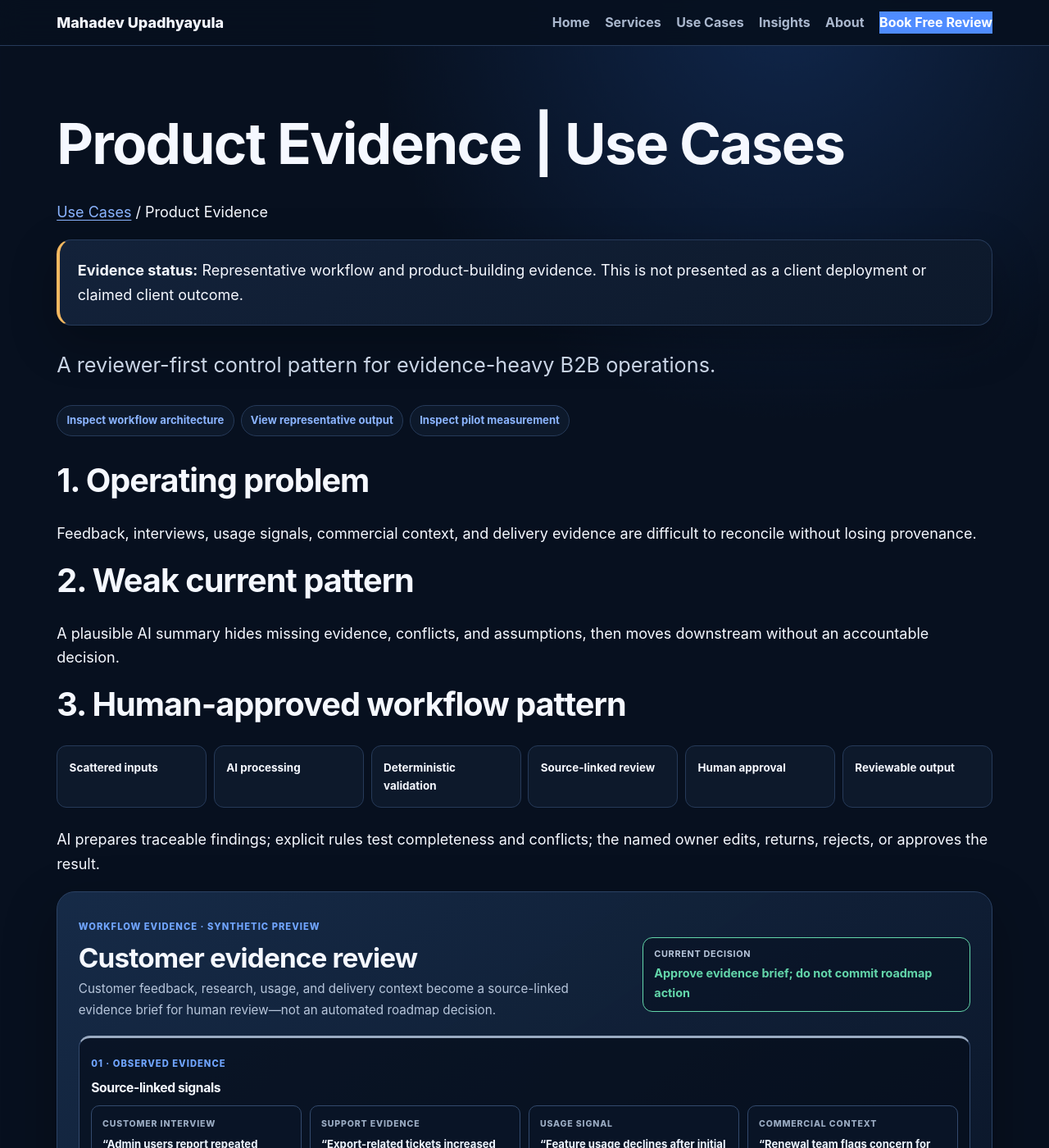
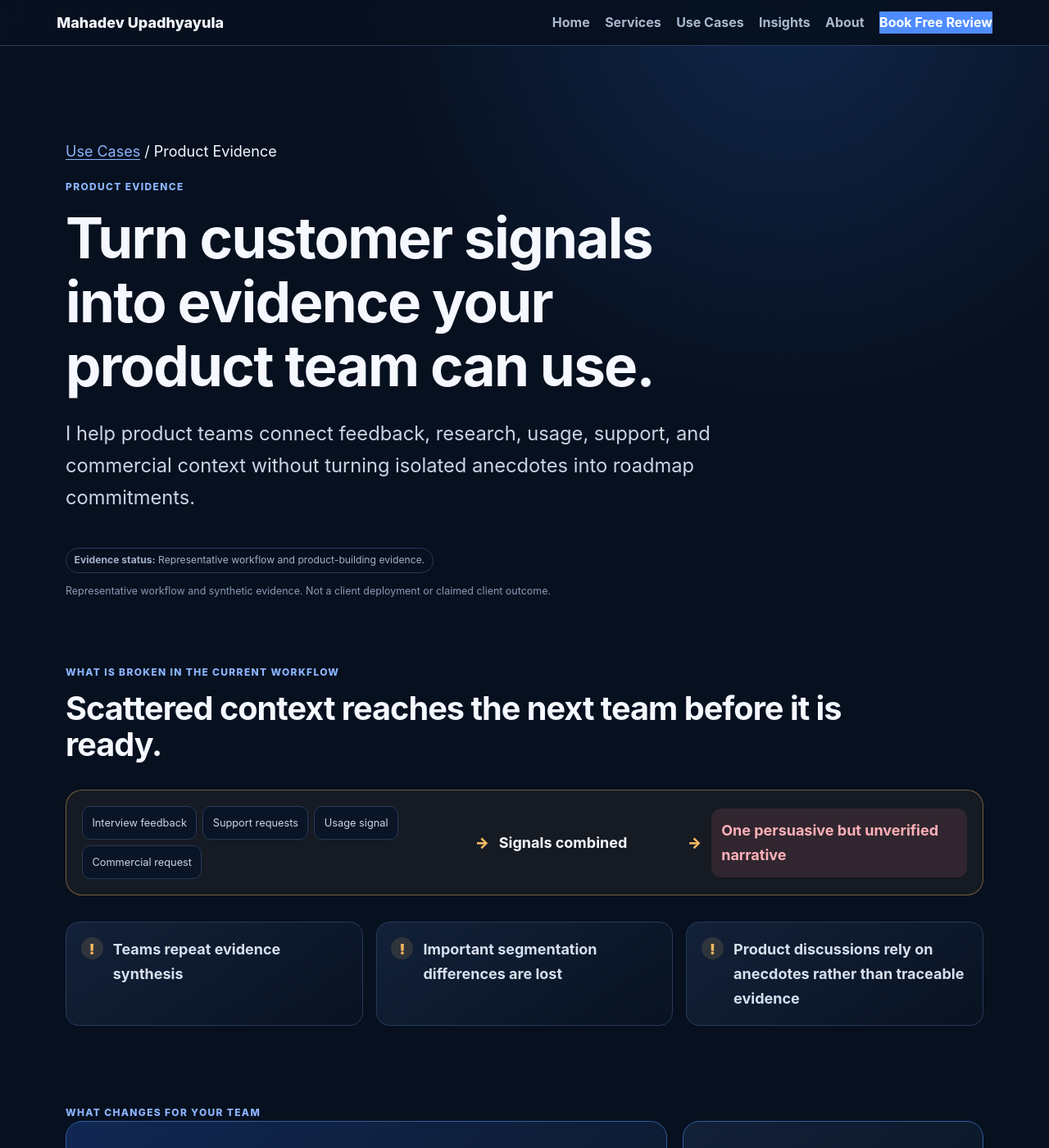
Before and after one commit to mahadevupadhyayula/mahadevupadhyayula.github.io, a Jekyll site: the page built from workflow-evidence/product-evidence.md, in a window 1280 px wide and 1400 px high. Shown: the whole window at 82% size. Built offline with Jekyll 4.4.1, drawn with Linux system fonts in a browser that asks for light colours; some of the changed text lies outside the part shown.

Commit message:
Redesign workflow evidence landing pages

```diff
--- a/_layouts/workflow-proof.html
+++ b/_layouts/workflow-proof.html
@@ -1,19 +1,80 @@
 ---
-layout: page
+layout: default
 ---
-<p class="proof-breadcrumb"><a href="{{ '/workflow-evidence/' | relative_url }}">Use Cases</a> / {{ page.title | split: ' | ' | first }}</p>
-<p class="proof-disclosure"><strong>Evidence status:</strong> {{ page.evidence_status }} This is not presented as a client deployment or claimed client outcome.</p>
-<p class="page-lede">{{ page.lede }}</p>
-<nav class="proof-actions" aria-label="Available proof actions">
-  <a href="#workflow-architecture">Inspect workflow architecture</a>
-  <a href="#controlled-output">View representative output</a>
-  <a href="#pilot-measurement">Inspect pilot measurement</a>
-  {% if page.demo_url %}<a href="{{ page.demo_url | relative_url }}">Open guided synthetic demo</a>{% endif %}
-</nav>
-<section><h2>1. Operating problem</h2><p>{{ page.problem }}</p></section>
-<section><h2>2. Weak current pattern</h2><p>{{ page.weak_pattern }}</p></section>
-<section id="workflow-architecture"><h2>3. Human-approved workflow pattern</h2><div class="workflow-path"><span>Scattered inputs</span><span>AI processing</span><span>Deterministic validation</span><span>Source-linked review</span><span>Human approval</span><span>Reviewable output</span></div><p>{{ page.pattern }}</p></section>
-{% include workflow-evidence-artifact.html %}
-<div class="card-grid two"><section><h2>4. Source / evidence hierarchy</h2><p>{{ page.sources }}</p></section><section><h2>5. Deterministic validation</h2><p>{{ page.validation }}</p></section><section><h2>6. Reviewer decision</h2><p><strong>Operating owner:</strong> {{ page.owner }}</p><p>{{ page.decision }}</p></section><section id="controlled-output"><h2>7. Controlled output</h2><p>{{ page.output }}</p></section></div>
-<section id="pilot-measurement"><h2>8. How a pilot would measure value</h2><dl class="measurement"><dt>Baseline metric</dt><dd>{{ page.baseline }}</dd><dt>Target workflow behavior</dt><dd>{{ page.target }}</dd><dt>Economic hypothesis formula</dt><dd>{{ page.formula }}</dd><dt>Decision rule</dt><dd>{{ page.decision_rule }}</dd></dl><p class="proof-disclosure">This is an evaluation model using buyer-supplied variables, not a forecast or customer result.</p></section>
-<section class="final-cta"><h2>9. Related service: AI Workflow Prototype Sprint</h2><p>Test this pattern with representative inputs, the accountable reviewer, and an honest operating baseline before operational integration.</p><a class="button-link button-primary" href="{{ '/start-a-workflow-audit/' | relative_url }}">Book Free Review</a><a class="button-link button-secondary" href="{{ '/workflow-evidence/' | relative_url }}">Explore Use Cases</a></section>
+<link rel="stylesheet" href="{{ '/assets/css/workflow-proof.css' | relative_url }}">
+
+<div class="workflow-proof-page">
+  <header class="workflow-proof-hero">
+    <p class="proof-breadcrumb"><a href="{{ '/workflow-evidence/' | relative_url }}">Use Cases</a> / {{ page.pillar }}</p>
+    <p class="workflow-proof-kicker">{{ page.pillar }}</p>
+    <h1>{{ page.hero_title }}</h1>
+    <p class="workflow-proof-lede">{{ page.hero_copy }}</p>
+    <p class="workflow-proof-status"><strong>Evidence status:</strong> {{ page.evidence_status }}</p>
+    <p class="workflow-proof-disclosure">Representative workflow and synthetic evidence. Not a client deployment or claimed client outcome.</p>
+  </header>
+
+  <section class="workflow-proof-section" aria-labelledby="broken-title">
+    <p class="workflow-proof-kicker">What is broken in the current workflow</p>
+    <h2 id="broken-title">Scattered context reaches the next team before it is ready.</h2>
+    <div class="before-flow" aria-label="Current workflow">
+      <div class="before-flow__sources">{% for item in page.before_sources %}<span>{{ item }}</span>{% endfor %}</div>
+      <span class="before-flow__arrow" aria-hidden="true">→</span>
+      <strong>{{ page.before_action }}</strong>
+      <span class="before-flow__arrow" aria-hidden="true">→</span>
+      <strong class="before-flow__failure">{{ page.before_failure }}</strong>
+    </div>
+    <div class="consequence-grid">{% for item in page.consequences %}<article><span aria-hidden="true">!</span><p>{{ item }}</p></article>{% endfor %}</div>
+  </section>
+
+  <section class="workflow-proof-section value-section" aria-labelledby="value-title">
+    <p class="workflow-proof-kicker">What changes for your team</p>
+    <div class="value-grid">
+      <div><h2 id="value-title">{{ page.value_outcome }}</h2><p>I design the workflow around the decision your team needs to make—not around a generic AI summary.</p></div>
+      <article><span>High-level output</span><strong>{{ page.value_output }}</strong></article>
+    </div>
+  </section>
+
+  <section id="representative-artifact" class="artifact-section" aria-label="Representative workflow artifact">
+    {% include workflow-evidence-artifact.html %}
+  </section>
+
+  <section class="workflow-proof-section" aria-labelledby="implementation-title">
+    <p class="workflow-proof-kicker">How I implement AI in this workflow</p>
+    <h2 id="implementation-title">Enterprise AI design for {{ page.pillar }}</h2>
+    <div class="principle-grid">{% for item in page.principles %}<article><span>0{{ forloop.index }}</span><h3>{{ item.title }}</h3><p>{{ item.detail }}</p></article>{% endfor %}</div>
+  </section>
+
+  <section class="workflow-proof-section business-value" aria-labelledby="business-value-title">
+    <p class="workflow-proof-kicker">How I tie the workflow to business value</p>
+    <h2 id="business-value-title">Measure the operating change before claiming the return.</h2>
+    <p class="business-value__intro">I do not assume ROI. I start with your baseline, define the operational measure that should change, and test whether the workflow creates a credible business benefit.</p>
+    <div class="business-value__grid">
+      <article><span>Baseline cost</span><strong>{{ page.baseline_cost }}</strong></article>
+      <article><span>Workflow hypothesis</span><strong>{{ page.workflow_hypothesis }}</strong></article>
+      <article><span>Business value</span><strong>{{ page.business_value }}</strong></article>
+    </div>
+    <p class="business-value__rule">A pilot continues only if it improves the agreed measure without increasing material errors, reviewer burden, or uncontrolled action.</p>
+  </section>
+
+  <section id="current-work" class="workflow-proof-section" aria-labelledby="current-work-title">
+    <p class="workflow-proof-kicker">Current work and executive proof</p>
+    <h2 id="current-work-title">Inspect the representative proof behind this workflow.</h2>
+    <div class="current-work-grid">
+      {% for item in page.current_work %}
+      <article>
+        <div class="mini-proof" aria-hidden="true"><span>{{ page.pillar }}</span><strong>{{ item.name }}</strong><i></i><i></i><i></i></div>
+        <p class="work-type">{{ item.type }}</p><h3>{{ item.name }}</h3><p><strong>What it demonstrates:</strong> {{ item.demonstrates }}</p>
+        <div class="work-links">{% if item.summary_url %}<a href="{{ item.summary_url | relative_url }}">Read the executive summary →</a>{% endif %}{% if item.workflow_url %}<a href="{{ item.workflow_url | relative_url }}">Explore the workflow →</a>{% endif %}</div>
+      </article>
+      {% endfor %}
+    </div>
+  </section>
+
+  <section class="final-cta">
+    <p class="workflow-proof-kicker">Next step</p>
+    <h2>{{ page.cta_support }}</h2>
+    <p>Test one bounded workflow with representative inputs, the accountable reviewer, and an honest operating baseline.</p>
+    <a class="button-link button-primary" href="{{ '/start-a-workflow-audit/' | relative_url }}">Book Free Review</a>
+    <a class="button-link button-secondary" href="{{ '/workflow-evidence/' | relative_url }}">Explore Use Cases</a>
+  </section>
+</div>
--- a/workflow-evidence/product-evidence.md
+++ b/workflow-evidence/product-evidence.md
@@ -2,40 +2,29 @@
 layout: workflow-proof
 title: Product Evidence | Use Cases
 permalink: /workflow-evidence/product-evidence/
-description: A representative human-approved Product Evidence workflow with source evidence, deterministic validation, reviewer decisions, and controlled output.
+description: A human-approved workflow that connects customer signals into source-linked evidence for product discovery and review.
+pillar: Product Evidence
+hero_title: Turn customer signals into evidence your product team can use.
+hero_copy: I help product teams connect feedback, research, usage, support, and commercial context without turning isolated anecdotes into roadmap commitments.
 evidence_status: Representative workflow and product-building evidence.
-lede: A reviewer-first control pattern for evidence-heavy B2B operations.
-problem: Feedback, interviews, usage signals, commercial context, and delivery evidence are difficult to reconcile without losing provenance.
-weak_pattern: A plausible AI summary hides missing evidence, conflicts, and assumptions, then moves downstream without an accountable decision.
-pattern: AI prepares traceable findings; explicit rules test completeness and conflicts; the named owner edits, returns, rejects, or approves the result.
-sources: Direct research, behavioral data, support evidence, implementation context, and clearly labelled interpretation. Higher-authority system records and approved documents outrank notes, inferred context, and model-generated claims; every material finding keeps a citation and evidence state.
-validation: Required-field checks, allowed-value rules, cross-source conflict tests, freshness checks, and confidence thresholds route gaps to review rather than silently filling them.
+before_sources: [Interview feedback, Support requests, Usage signal, Commercial request]
+before_action: Signals combined
+before_failure: One persuasive but unverified narrative
+consequences: [Teams repeat evidence synthesis, Important segmentation differences are lost, Product discussions rely on anecdotes rather than traceable evidence]
+value_outcome: Faster, more defensible product discovery and less signal-chasing
+value_output: A source-linked customer evidence brief
 owner: Product manager
-decision: The reviewer can approve, approve with conditions, return for clarification, reject, or escalate. No operational writeback occurs before this point.
-output: A source-linked discovery brief and reviewer decision—not an automated priority or roadmap commitment, together with citations, unresolved gaps, decision status, reviewer identity, and an audit trail.
-baseline: Median review time, rework or exception rate, and volume per period measured before the pilot.
-target: More reviewer-accepted findings with source coverage; fewer returned outputs and downstream exceptions; no uncontrolled action.
-formula: Eligible volume × current avoidable exception rate × cost per exception × share demonstrably prevented by accepted early findings.
-decision_rule: Continue only if the pilot improves the agreed workflow metric without increasing material errors, reviewer burden, or uncontrolled actions.
 artifact_title: Customer evidence review
 artifact_summary: Customer feedback, research, usage, and delivery context become a source-linked evidence brief for human review—not an automated roadmap decision.
 artifact_state: approved
-artifact_decision: Approve evidence brief; do not commit roadmap action
+artifact_decision: Approve evidence brief — no roadmap commitment
 artifact_source_label: Observed evidence
 artifact_source_heading: Source-linked signals
 artifact_sources:
-  - title: Customer interview
-    signal: Admin users report repeated export friction.
-    detail: Direct research · observed evidence
-  - title: Support evidence
-    signal: Export-related tickets increased for enterprise accounts.
-    detail: Support record · observed evidence
-  - title: Usage signal
-    signal: Feature usage declines after initial setup.
-    detail: Behavioral data · observed evidence
-  - title: Commercial context
-    signal: Renewal team flags concern for one strategic segment.
-    detail: Delivery context · observed evidence
+  - {title: Customer interview, signal: Admin users report repeated export friction., detail: Direct research · observed evidence}
+  - {title: Support evidence, signal: Export-related tickets increased for enterprise accounts., detail: Support record · observed evidence}
+  - {title: Usage signal, signal: Feature usage declines after initial setup., detail: Behavioral data · observed evidence}
+  - {title: Commercial context, signal: Renewal team flags concern for one strategic segment., detail: Delivery context · observed evidence}
 artifact_finding_label: Interpretation
 artifact_finding: AI-prepared findings
 artifact_findings: [Export friction appears across several evidence sources, Usage decline is concentrated in one segment, Commercial concern requires validation—not automatic prioritisation]
@@ -44,7 +33,22 @@ artifact_check_label: Interpretation validation
 artifact_check: Interpretation needs review
 artifact_checks: [Segment evidence is incomplete, Causation is not established, Conflicting feedback exists from another customer group]
 artifact_review_label: Recommendation · human decision
-artifact_review: Approve evidence brief; do not commit roadmap action
-artifact_outcome: Source-linked discovery brief approved
-artifact_outcome_detail: Product team can use the evidence in discovery and prioritisation discussion.
+artifact_review: Approve the evidence brief for discovery discussion; do not commit roadmap action.
+artifact_outcome: Approved for discovery discussion—not a product commitment.
+artifact_outcome_detail: Product can compare the evidence during discovery without treating the brief as an automated priority.
+principles:
+  - {title: Connect customer context, detail: Connect interviews, feedback, support, usage, delivery, and commercial context.}
+  - {title: Preserve provenance, detail: Preserve the source and segment behind every material claim.}
+  - {title: Separate the layers, detail: Separate observed evidence, interpretation, and recommendation.}
+  - {title: Surface evidence limits, detail: Surface contradictory signals, weak coverage, and unsupported extrapolation.}
+  - {title: Protect the roadmap decision, detail: Support product discovery and review—never automate roadmap prioritisation.}
+baseline_cost: Research-synthesis time, weak evidence coverage, and repeated requests
+workflow_hypothesis: Customer signals become traceable and comparable
+business_value: Faster decisions, less repeated research, and stronger discovery confidence
+current_work:
+  - name: Customer Evidence Pack
+    type: Representative workflow brief
+    demonstrates: Source-linked evidence, segmentation, interpretation boundaries, and product review
+    summary_url: "#representative-artifact"
+cta_support: Bring one customer-signal problem your team struggles to turn into evidence.
 ---
```
Also changed, not shown: workflow-evidence/implementation-intelligence.md (+30 -24 lines), workflow-evidence/quality-intelligence.md (+31 -27 lines), workflow-evidence/revenue-intelligence.md (+42 -33 lines), assets/css/workflow-proof.css (added).
